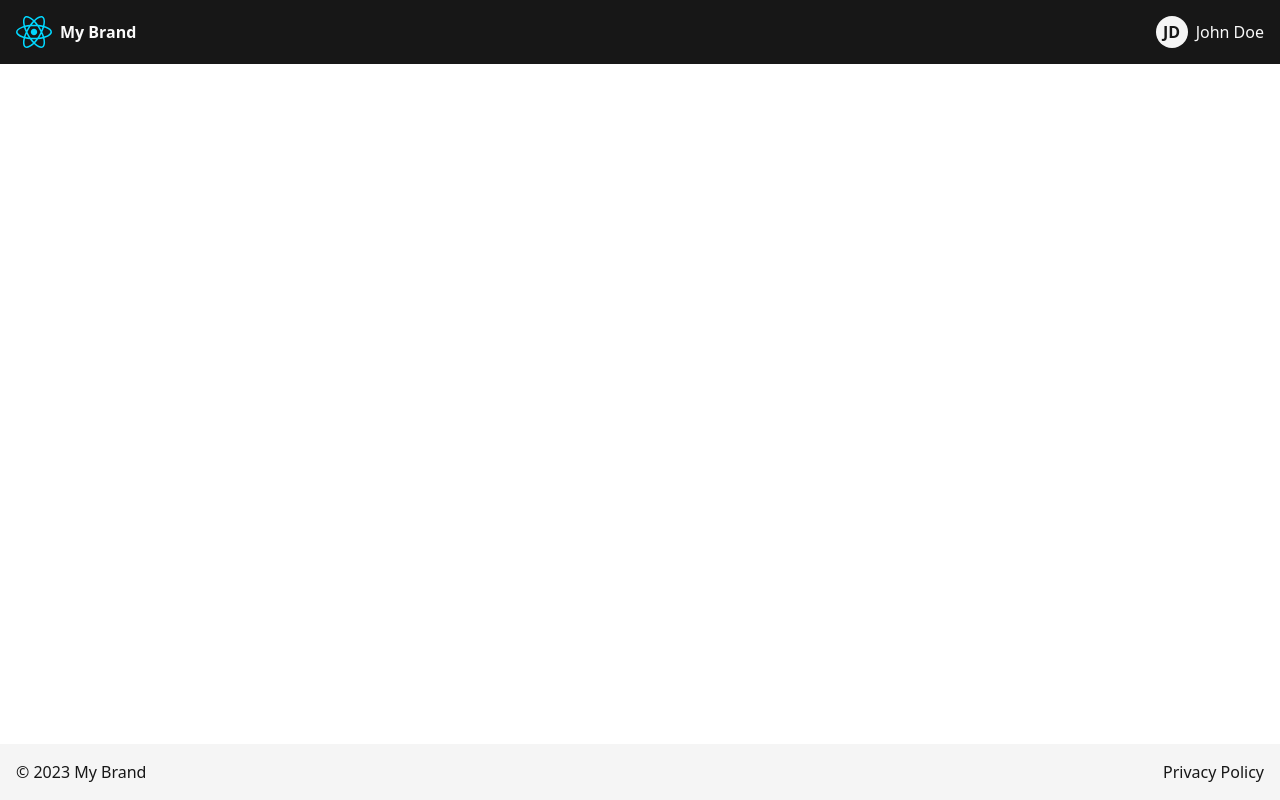
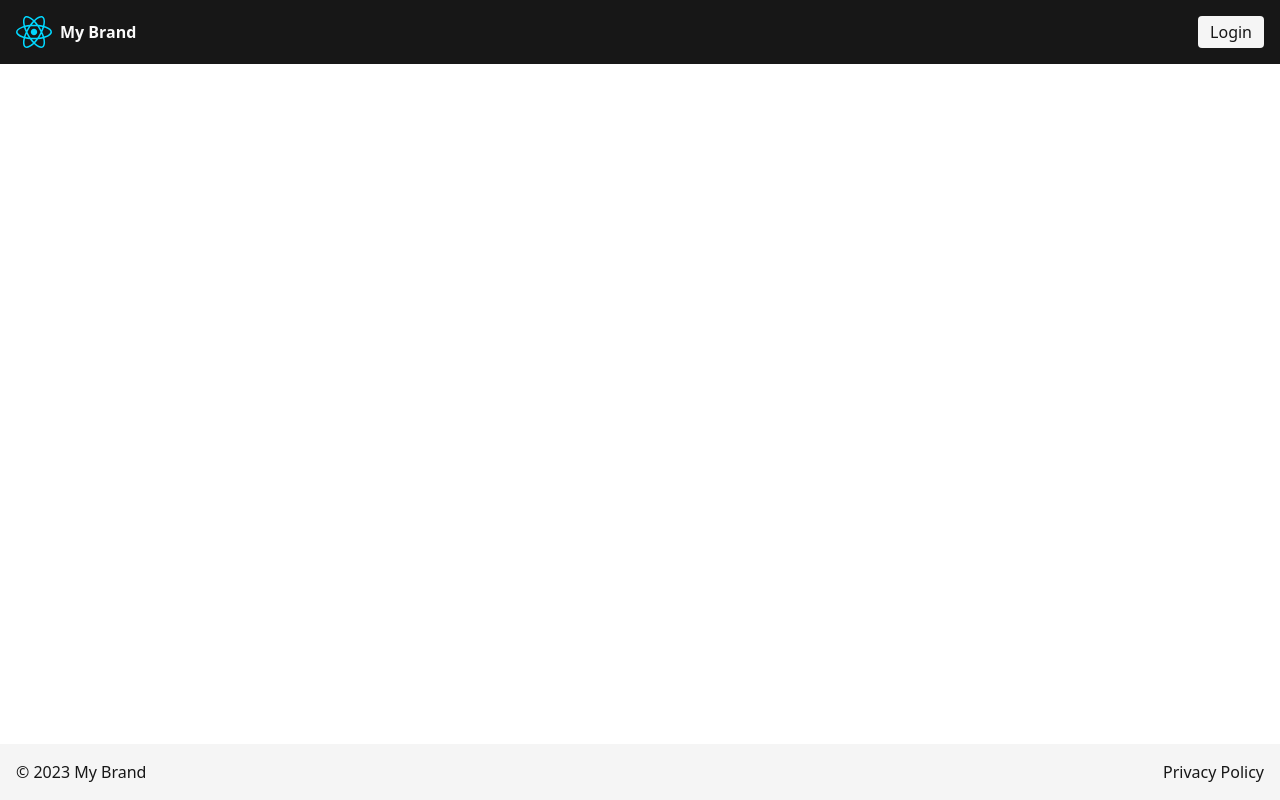
Before and after one commit to ryany1819/trellito, a React (Vite) app in the folder frontend/: page / in a window 1280 px wide. Built offline with nearby package versions, Linux system fonts and the light colour scheme; no server answers.

Commit message:
feat: update UserAvatar component to use authentication context and display user name

```diff
--- a/frontend/src/components/UserAvatar.tsx
+++ b/frontend/src/components/UserAvatar.tsx
@@ -1,7 +1,10 @@
+import { useAuth } from "@/providers/auth-provider";
+import { useNavigate } from "react-router-dom";
+
 export default function UserAvatar() {
   // Replace with your actual login/avatar logic
-  const isLoggedIn = true;
-  const userName = "John Doe";
+  const { isLoggedIn, user } = useAuth();
+  const navigate = useNavigate();
 
   return (
     <div className="flex items-center gap-2">
@@ -10,10 +13,13 @@ export default function UserAvatar() {
           <span className="rounded-full bg-secondary w-8 h-8 flex items-center justify-center text-secondary-foreground font-bold">
             JD
           </span>
-          <span>{userName}</span>
+          <span>{user?.name}</span>
         </>
       ) : (
-        <button className="bg-accent text-accent-foreground px-3 py-1 rounded">
+        <button
+          className="bg-accent text-accent-foreground px-3 py-1 rounded"
+          onClick={() => navigate("/login")}
+        >
           Login
         </button>
       )}
--- a/frontend/src/providers/auth-provider.tsx
+++ b/frontend/src/providers/auth-provider.tsx
@@ -9,7 +9,7 @@ import React, {
 const AUTH_API_URL =
   import.meta.env.VITE_AUTH_API_URL || "http://localhost:3000/api/auth";
 
-type User = {
+export type User = {
   id: string;
   avatar?: string;
   email?: string;
```
